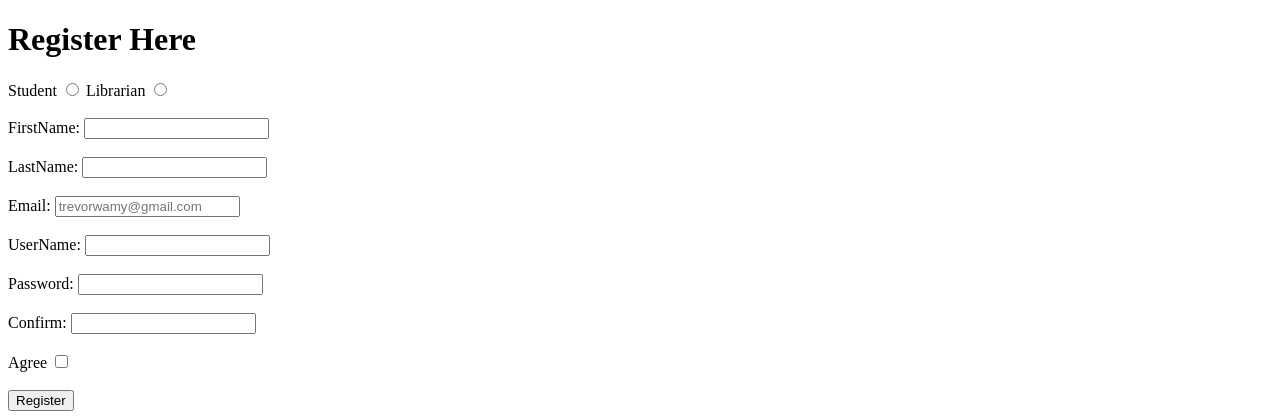
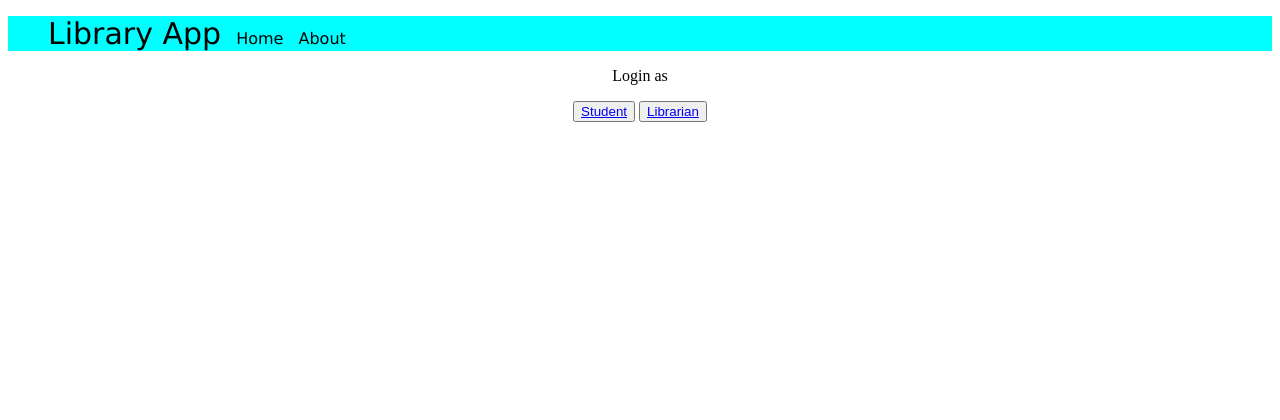
Before and after one commit to marthaserena/django, a Django app: page /myapp/ in a window 1280 px wide. Shown: the top 420 px of the page. Run offline with Django 4.2, Linux system fonts and the light colour scheme.

Commit message:
my third commit

```diff
--- a/myapp/templates/myapp/index.html
+++ b/myapp/templates/myapp/index.html
@@ -18,8 +18,8 @@
         </div>
         <div id="body">
             <p>Login as</p>
-            <button>Student</button>
-            <button>Librarian</button>
+            <button type="submit"><a href="/login">Student</a></button>
+            <button type="submit"><a href="/login">Librarian</a></button>
         </div>
     </body>
  </html>
--- a/myapp/urls.py
+++ b/myapp/urls.py
@@ -5,4 +5,6 @@ from . import views
 
 urlpatterns = [
     path('', views.home, name = 'home'),
+    path('login/', views.login, name="login"),
+    path('register/', views.register, name="register")
 ]
--- a/myapp/views.py
+++ b/myapp/views.py
@@ -4,4 +4,10 @@ from django.http import HttpResponse
 
 # Create your views here.
 def home(request):
+    return render(request, "myapp/index.html")
+
+def login(request):
+    return render(request, "myapp/login.html")
+
+def register(request):
     return render(request, "myapp/register.html")
```
